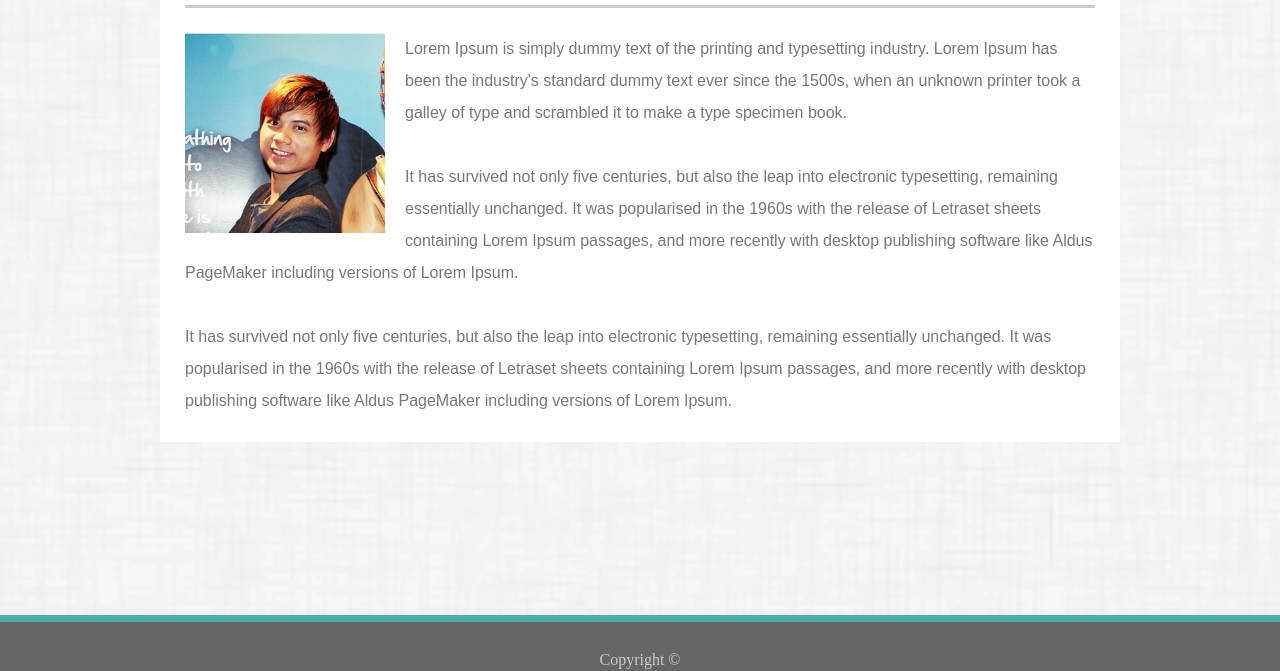
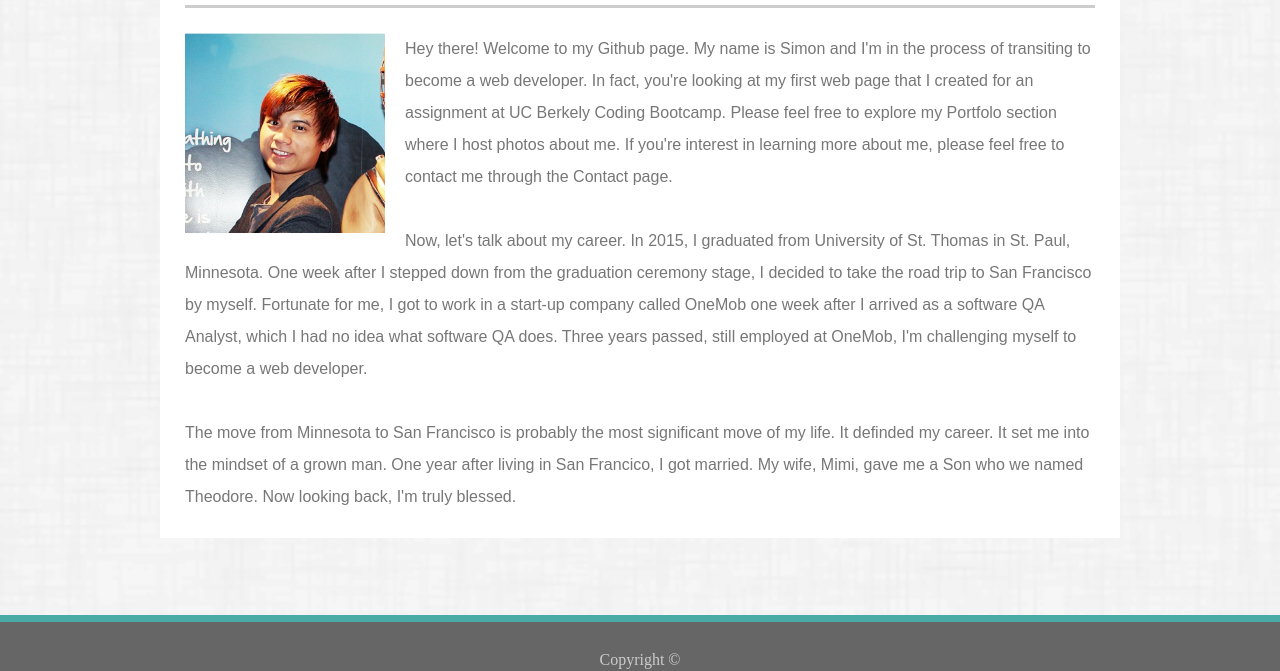
Before and after one commit to simonnguyen3054/simonnguyen3054.github.io, a plain HTML site: page index.html in a window 1280 px wide. Shown: the part 179-850 px from the top of the page. Drawn offline with Linux system fonts and the light colour scheme.

Commit message:
change paragraph content

```diff
--- a/index.html
+++ b/index.html
@@ -38,21 +38,24 @@
         </div>
 
         <div id="intro">
-          <p class>Lorem Ipsum is simply dummy text of the printing and typesetting industry. Lorem Ipsum has been the industry's
-            standard dummy text ever since the 1500s, when an unknown printer took a galley of type and scrambled it to make
-            a type specimen book.
+          <p>Hey there! Welcome to my Github page. My name is Simon and I'm in the process of transiting to become a web developer.
+            In fact, you're looking at my first web page that I created for an assignment at UC Berkely Coding Bootcamp.
+            Please feel free to explore my Portfolo section where I host photos about me. If you're interest in learning
+            more about me, please feel free to contact me through the Contact page.
           </p>
           <br>
           <p>
-            It has survived not only five centuries, but also the leap into electronic typesetting, remaining essentially unchanged.
-            It was popularised in the 1960s with the release of Letraset sheets containing Lorem Ipsum passages, and more
-            recently with desktop publishing software like Aldus PageMaker including versions of Lorem Ipsum.
+            Now, let's talk about my career. In 2015, I graduated from University of St. Thomas in St. Paul, Minnesota. One week after
+            I stepped down from the graduation ceremony stage, I decided to take the road trip to San Francisco by myself.
+            Fortunate for me, I got to work in a start-up company called OneMob one week after I arrived as a software QA
+            Analyst, which I had no idea what software QA does. Three years passed, still employed at OneMob, I'm challenging
+            myself to become a web developer.
           </p>
           <br>
           <p>
-            It has survived not only five centuries, but also the leap into electronic typesetting, remaining essentially unchanged.
-            It was popularised in the 1960s with the release of Letraset sheets containing Lorem Ipsum passages, and more
-            recently with desktop publishing software like Aldus PageMaker including versions of Lorem Ipsum.
+            The move from Minnesota to San Francisco is probably the most significant move of my life. It definded my career. It set
+            me into the mindset of a grown man. One year after living in San Francico, I got married. My wife, Mimi, gave
+            me a Son who we named Theodore. Now looking back, I'm truly blessed.
           </p>
 
         </div>
```
